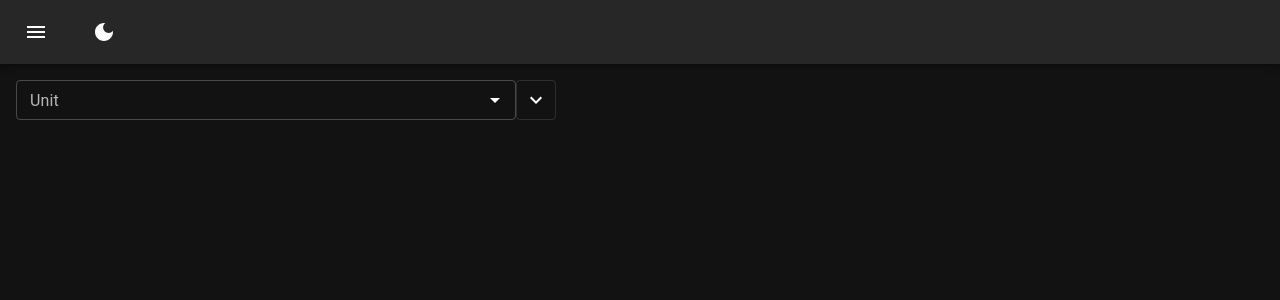
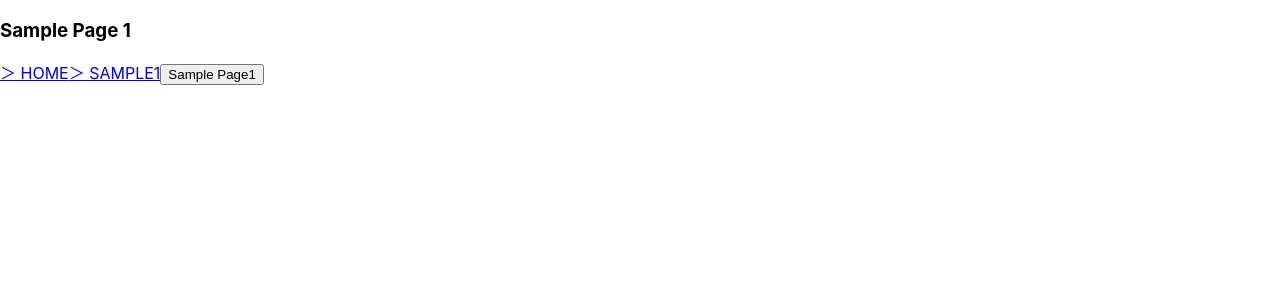
Before and after one commit to k0d1k-65/ae, a React (Create React App) app: page /page1 in a window 1280 px wide. Shown: the top 300 px of the page. Built offline with nearby package versions, Linux system fonts and the light colour scheme.

Commit message:
Routerテンプレ追加

```diff
--- a/package.json
+++ b/package.json
@@ -17,6 +17,7 @@
     "@types/react-dom": "^18.0.6",
     "react": "^18.2.0",
     "react-dom": "^18.2.0",
+    "react-router-dom": "^6.8.2",
     "react-scripts": "5.0.1",
     "styled-components": "^5.3.6",
     "typescript": "^4.8.4",
--- /dev/null
+++ b/src/RouterConfig.tsx
@@ -0,0 +1,20 @@
+import { BrowserRouter, Routes, Route } from "react-router-dom";
+import App from "./pages/App";
+import SamplePage1 from "./pages/SamplePage1";
+import NotFound from "./pages/NotFound";
+
+function RouterConfig() {
+  return (
+    <>
+      <BrowserRouter>
+        <Routes>
+          <Route index element={<App />} />
+          <Route path="page1" element={<SamplePage1 />} />
+          <Route path="*" element={<NotFound />} />
+        </Routes>
+      </BrowserRouter>
+    </>
+  );
+}
+
+export default RouterConfig;
--- a/src/index.tsx
+++ b/src/index.tsx
@@ -1,16 +1,15 @@
 import React from 'react';
-import ReactDOM from 'react-dom/client';
+import ReactDOM from 'react-dom';
 import './index.css';
-import App from './App';
+import RouterConfig from './RouterConfig';
 import reportWebVitals from './reportWebVitals';
 
-const root = ReactDOM.createRoot(
-  document.getElementById('root') as HTMLElement
-);
-root.render(
-  <React.StrictMode>
-    <App />
-  </React.StrictMode>
+ReactDOM.render((
+    <React.StrictMode>
+      <RouterConfig />
+    </React.StrictMode>
+  ),
+  document.getElementById('root')
 );
 
 // If you want to start measuring performance in your app, pass a function
--- /dev/null
+++ b/src/pages/NotFound.tsx
@@ -0,0 +1,8 @@
+export default function NotFound() {
+  return (
+    <>
+      <h1>404</h1>
+      <h3>お探しのページは見つかりませんでした。</h3>
+    </>
+  );
+}
--- /dev/null
+++ b/src/pages/SamplePage1.tsx
@@ -0,0 +1,16 @@
+import { Link } from "react-router-dom";
+import { useNavigate } from 'react-router-dom';
+
+export default function SamplePage1 () {
+  const navigate = useNavigate();
+
+  return (
+    <>
+      <h3>Sample Page 1</h3>
+      <Link to="/">＞ HOME</Link>
+      <Link to="/page1">＞ SAMPLE1</Link>
+
+      <button onClick={() => navigate("/page1")}>Sample Page1</button>
+    </>
+  );
+}
```
Also changed, not shown: src/pages/App.tsx (renamed from src/App.tsx, +3 -8 lines), src/pages/App.css (renamed from src/App.css), 2 other files (tests, documents, lock files or other folders).
